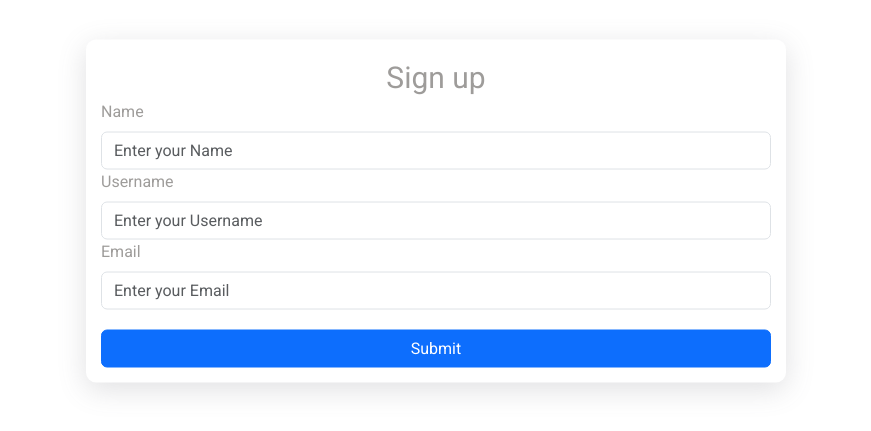
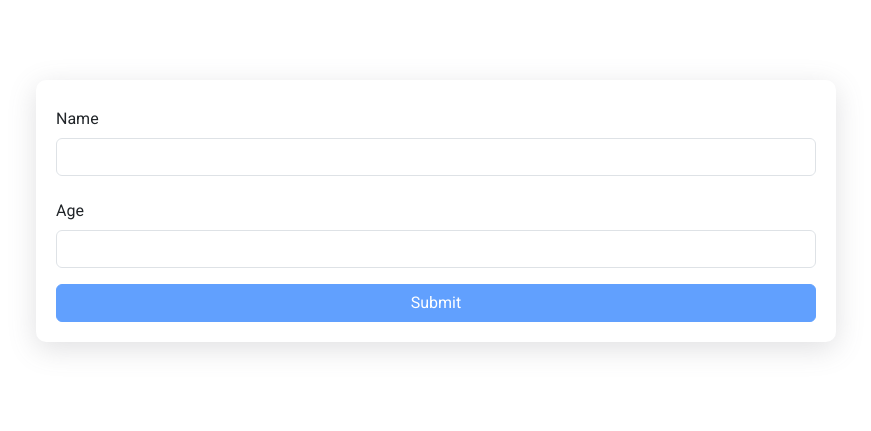
Before and after one commit to valentine-idi/tutorial, a React (Vite) app: page / in a window 1280 px wide. Shown: the part 189-620 px from the top of the page, without its empty margins (204-1075 px from the left). Built offline with nearby package versions, Linux system fonts and the light colour scheme.

Commit message:
react hook form validation

```diff
--- a/package.json
+++ b/package.json
@@ -9,11 +9,15 @@
     "preview": "vite preview"
   },
   "dependencies": {
+    "@hookform/error-message": "^2.0.1",
+    "@hookform/resolvers": "^3.9.0",
     "bootstrap": "^5.3.3",
     "react": "^18.2.0",
     "react-bootstrap": "^2.10.4",
     "react-dom": "^18.2.0",
-    "react-icons": "^5.3.0"
+    "react-hook-form": "7.43",
+    "react-icons": "^5.3.0",
+    "zod": "^3.23.8"
   },
   "devDependencies": {
     "@types/react": "^18.0.27",
--- a/src/App.tsx
+++ b/src/App.tsx
@@ -1,12 +1,12 @@
 import { useState } from "react";
 import Playground from "./components/Playground";
-import MyForm from "./components/MyForm";
+import HisForm from "./components/HisForm";
 import "./App.css";
 
 function App() {
   return (
     <div className="App">
-      <MyForm />
+      <HisForm />
     </div>
   );
 }
--- /dev/null
+++ b/src/Components/HisForm/HisForm.module.css
@@ -0,0 +1,18 @@
+.formContainer{
+    width: 95%;
+    max-width: 800px;
+    min-width: 300px;
+    margin: 0 auto;
+    box-shadow: rgba(100, 100, 111, 0.2) 0px 7px 29px 0px;
+    padding: 20px;
+    position: fixed;
+    top: 50%;
+    left: 50%;
+    transform: translate(-50%, -50%);
+    border-radius: 10px;
+}
+
+.error{
+    text-align: center;
+    color: orange;
+}
--- a/src/Components/HisForm/HisForm.tsx
+++ b/src/Components/HisForm/HisForm.tsx
@@ -1,7 +1,60 @@
-import React from "react";
+import { useState } from "react";
+import { FieldValues, SubmitHandler, useForm } from "react-hook-form";
+import Button from "react-bootstrap/Button";
+import Form from "react-bootstrap/Form";
+import { zodResolver } from "@hookform/resolvers/zod";
+import { z } from "zod";
+import styles from "./HisForm.module.css";
 
 function HisForm() {
-  return <div>HisForm</div>;
+  const mySchema = z.object({
+    name: z.string().min(2, { message: "Cannot be less than 2 characters" }),
+    age: z.number({ invalid_type_error: "Age field is required" }).min(18),
+  });
+
+  type FormData = z.infer<typeof mySchema>;
+
+  const {
+    register,
+    handleSubmit,
+    formState: { errors, isValid },
+  } = useForm<FormData>({ resolver: zodResolver(mySchema) });
+
+  const onSubmit = (data: FieldValues) => {};
+
+  return (
+    <Form onSubmit={handleSubmit(onSubmit)}>
+      <div className={styles.formContainer}>
+        <Form.Group className="mb-3" controlId="formPlaintextName">
+          <Form.Label column sm="2">
+            Name
+          </Form.Label>
+
+          <Form.Control type="text" {...register("name")} />
+          {errors.name && <p className={styles.error}>{errors.name.message}</p>}
+        </Form.Group>
+
+        <Form.Group className="mb-3" controlId="formPlaintextEmail">
+          <Form.Label column sm="2">
+            Age
+          </Form.Label>
+
+          <Form.Control
+            type="number"
+            {...register("age", { valueAsNumber: true })}
+          />
+
+          {errors.age && <p className={styles.error}>{errors.age.message}</p>}
+        </Form.Group>
+
+        <div className="d-grid">
+          <Button type="submit" disabled={!isValid}>
+            Submit
+          </Button>
+        </div>
+      </div>
+    </Form>
+  );
 }
 
 export default HisForm;
--- /dev/null
+++ b/src/Components/HisForm/index.tsx
@@ -0,0 +1,3 @@
+import HisForm from "./HisForm";
+
+export default HisForm;
```
Also changed, not shown: 1 other file (tests, documents, lock files or other folders).
